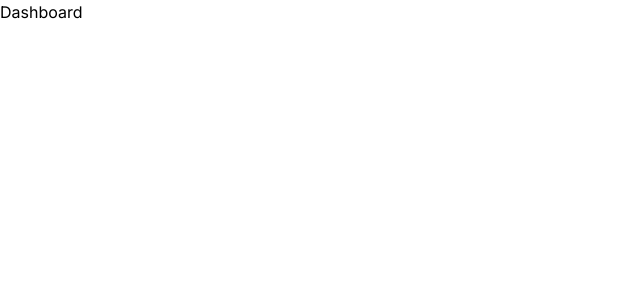
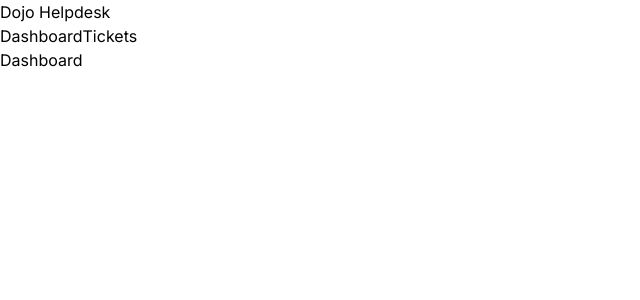
Before and after one commit to tiagoqvilla/next-helpdesk, a Next.js app: page / in a window 1280 px wide. Shown: the top 300 px of the page, without its empty margins (0-640 px from the left). Built offline with nearby package versions, Linux system fonts and the light colour scheme.

Commit message:
adiciona navbar

```diff
--- /dev/null
+++ b/app/components/Navbar.jsx
@@ -0,0 +1,11 @@
+import Link from 'next/link'
+
+export default function Navbar() {
+  return (
+    <nav>
+      <h1>Dojo Helpdesk</h1>
+      <Link href="/">Dashboard</Link>
+      <Link href="/tickets">Tickets</Link>
+    </nav>
+  )
+}
--- a/app/layout.jsx
+++ b/app/layout.jsx
@@ -1,5 +1,8 @@
 import './globals.css'
 import { Inter } from 'next/font/google'
+
+// components
+import Navbar from './components/Navbar'
 
 const inter = Inter({ subsets: ['latin'] })
 
@@ -11,7 +14,9 @@
 export default function RootLayout({ children }) {
   return (
     <html lang="en">
-      <body className={inter.className}>{children}</body>
+      <body className={inter.className}>
+        <Navbar /> {children}
+      </body>
     </html>
   )
 }
```
